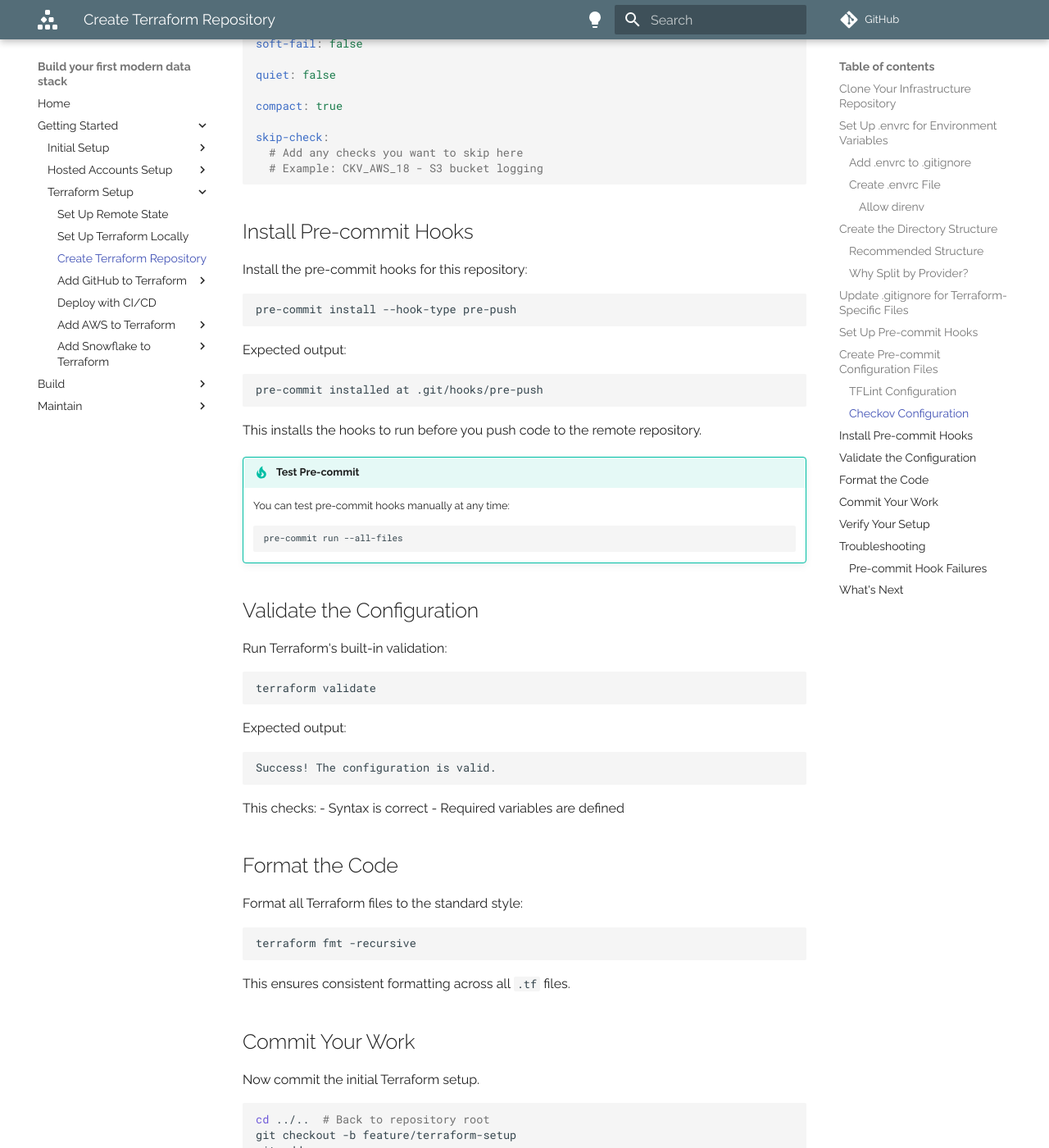
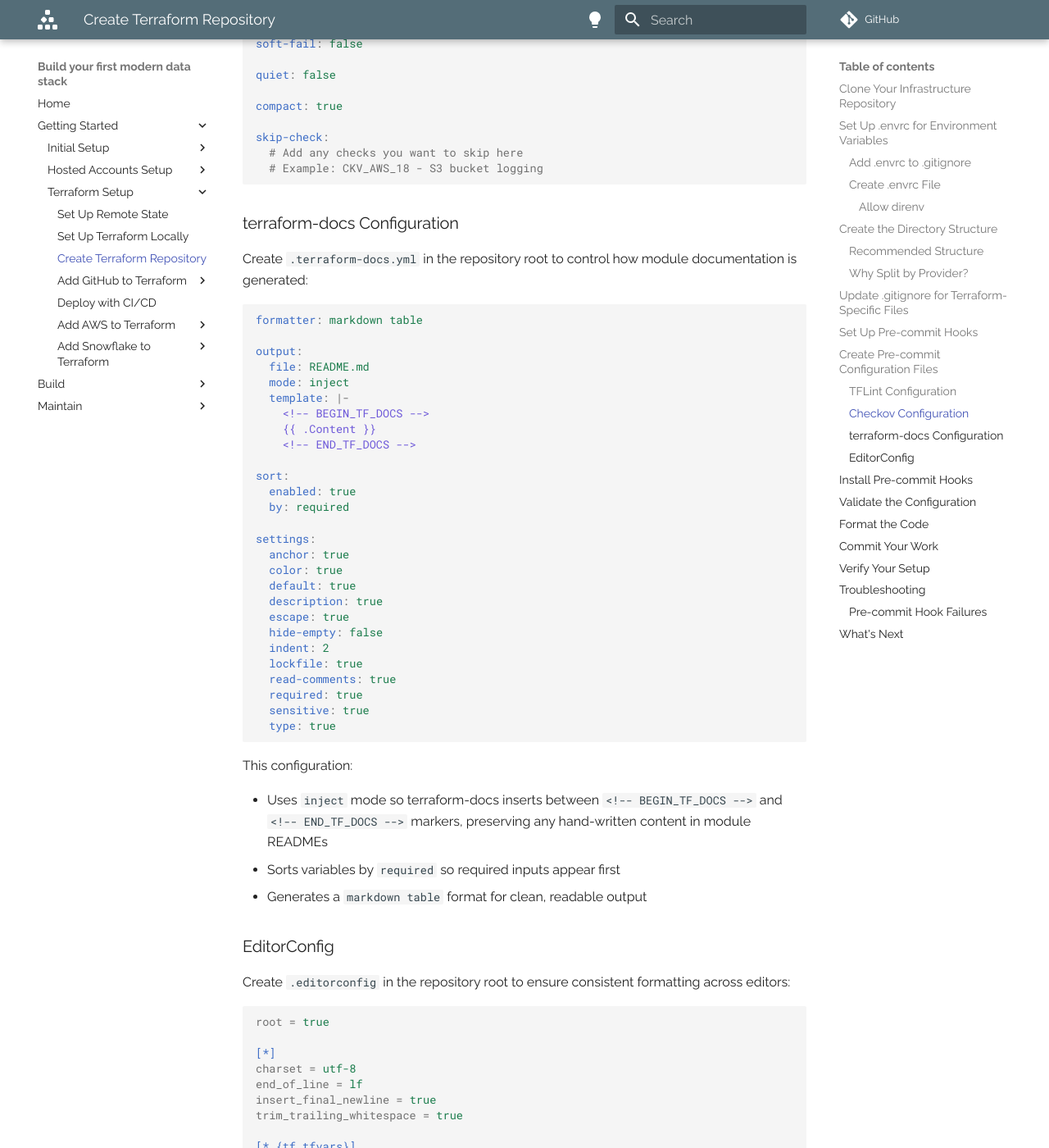
Before and after one commit to glsdown/modern-data-stack-build, an MkDocs documentation site: the page built from docs/getting-started/terraform-setup/3-create-the-terraform-repo.md, in a window 1280 px wide and 1400 px high, scrolled down 6369 px. Shown: the whole window at 82% size. Built offline with MkDocs 1.6.1 and Material for MkDocs 9.7.7, drawn with Linux system fonts in a browser that asks for light colours; comment, search, counter and statistics services are not loaded; some of the changed text lies outside the part shown.

Commit message:
Misc improvements

````diff
--- a/docs/getting-started/terraform-setup/3-create-the-terraform-repo.md
+++ b/docs/getting-started/terraform-setup/3-create-the-terraform-repo.md
@@ -297,6 +297,75 @@ skip-check:
   # Example: CKV_AWS_18 - S3 bucket logging
 ```
 
+### terraform-docs Configuration
+
+Create `.terraform-docs.yml` in the repository root to control how module documentation is generated:
+
+```yaml
+formatter: markdown table
+
+output:
+  file: README.md
+  mode: inject
+  template: |-
+    <!-- BEGIN_TF_DOCS -->
+    {{ .Content }}
+    <!-- END_TF_DOCS -->
+
+sort:
+  enabled: true
+  by: required
+
+settings:
+  anchor: true
+  color: true
+  default: true
+  description: true
+  escape: true
+  hide-empty: false
+  indent: 2
+  lockfile: true
+  read-comments: true
+  required: true
+  sensitive: true
+  type: true
+```
+
+This configuration:
+
+- Uses `inject` mode so terraform-docs inserts between `<!-- BEGIN_TF_DOCS -->` and `<!-- END_TF_DOCS -->` markers, preserving any hand-written content in module READMEs
+- Sorts variables by `required` so required inputs appear first
+- Generates a `markdown table` format for clean, readable output
+
+### EditorConfig
+
+Create `.editorconfig` in the repository root to ensure consistent formatting across editors:
+
+```ini
+root = true
+
+[*]
+charset = utf-8
+end_of_line = lf
+insert_final_newline = true
+trim_trailing_whitespace = true
+
+[*.{tf,tfvars}]
+indent_style = space
+indent_size = 2
+
+[*.{md,markdown}]
+trim_trailing_whitespace = false
+
+[*.{yml,yaml}]
+indent_style = space
+indent_size = 2
+
+[*.py]
+indent_style = space
+indent_size = 4
+```
+
 ## Install Pre-commit Hooks
 
 Install the pre-commit hooks for this repository:
@@ -405,9 +474,11 @@ Repository root should contain:
 
 ```
 .checkov.yaml             # Checkov configuration
+.editorconfig             # Editor formatting rules
 .github/                  # GitHub configuration
 .gitignore                # Git ignore rules
 .pre-commit-config.yaml   # Pre-commit hooks
+.terraform-docs.yml       # terraform-docs configuration
 .tflint.hcl               # TFLint configuration
 LICENSE                   # Repository license
 README.md                 # Repository README
````
Also changed, not shown: .claude/skills/generate-docs/SKILL.md (+2 -2 lines), .claude/skills/generate-docs/STYLE-REFERENCE.md (+1 -1 lines), CLAUDE.md (+5 -1 lines), docs/getting-started/initial-setup/5-claude-code-setup.md (+17 -7 lines), docs/maintain/templates/add-data-source.md (added, +168 -0 lines), docs/maintain/templates/add-snowflake-user.md (added, +118 -0 lines), docs/maintain/templates/terraform-claude.md (added, +190 -0 lines), repositories/README.md (+1 -1 lines), 5 other files.
